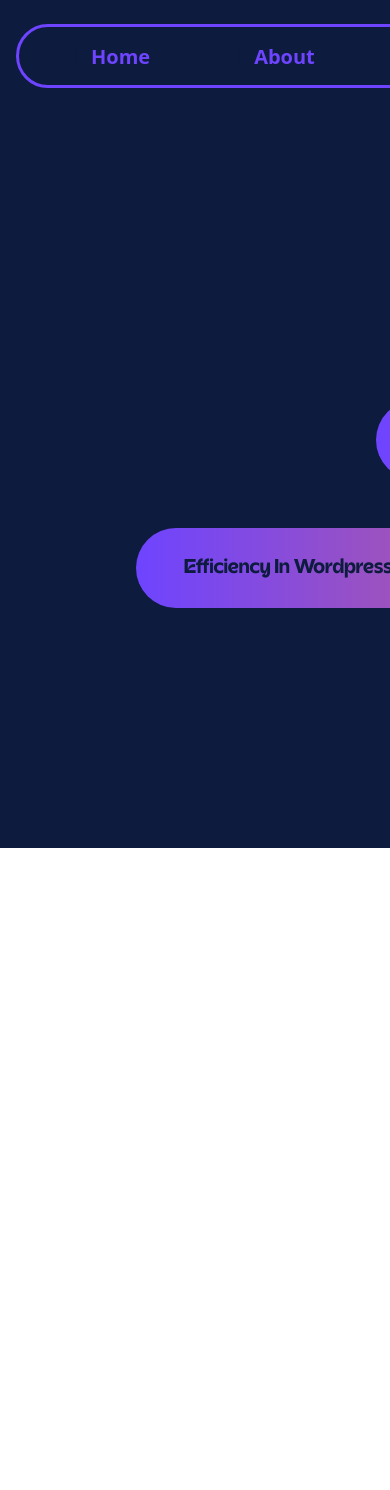
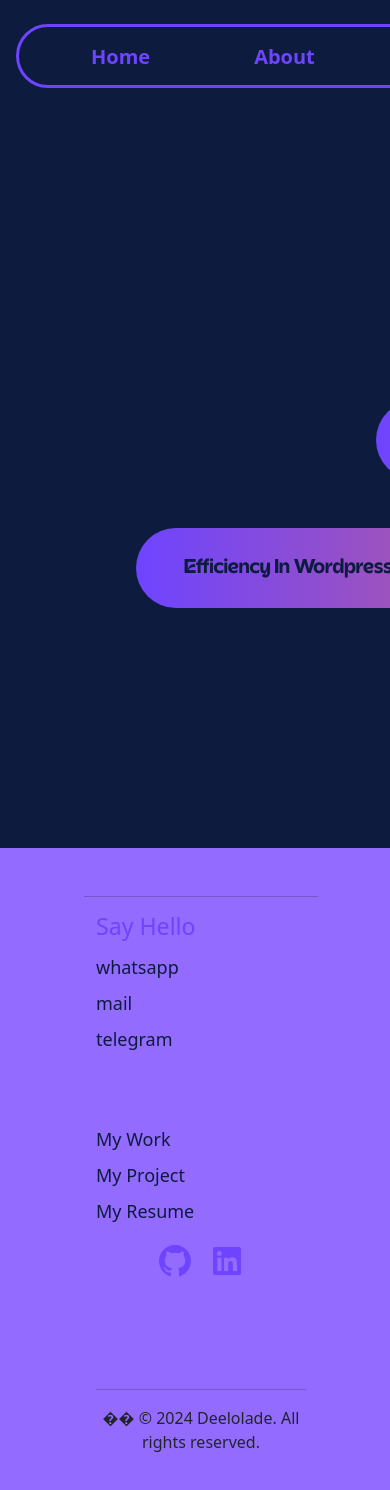
Before and after one commit to Deelolade/Portfolio, a React (Vite) app: page /works in a window 390 px wide. Shown: the top 1490 px of the page. Before the commit the page ends 848 px from the top, so only its background shows below. Built offline with nearby package versions, Linux system fonts and the light colour scheme.

Commit message:
tablet view in progress

```diff
--- a/src/App.jsx
+++ b/src/App.jsx
@@ -16,7 +16,7 @@
                 <Route path="/about" element={<About />} />
                 <Route path="/works" element={<Works />} />
             </Routes>
-            {/* <Footer/> */}
+            <Footer/>
         </Router>
 
     );
--- a/src/components/Footer.jsx
+++ b/src/components/Footer.jsx
@@ -6,35 +6,35 @@
 
 const Footer = () => {
   return (
-    <div>
-        <div className="Footer-section p-5">
-            <hr style={{maxWidth:"100%",backgroundColor:"#6e44ff"}}/>
-            <div className="Footer-top-section d-flex mt-5 mb-5 ms-5 ps-5">
-                <ul className='ps-5 lh-lg me-5 Footer-top'>
+    <div className=' footer container-fluid ps-5'>
+        <div className="Footer-section p-5 row">
+            <hr style={{maxWidth:"100%",backgroundColor:"#6e44ff",height:"1px"}}/>
+            <div className="Footer-top-section d-flex row col-sm-12 col-md-12 col-lg-5">
+                <ul className=' lh-lg  Footer-top col-sm-12 col-md-5 col-lg-5'>
                     <li><h6 className='fs-3'>Say Hello</h6></li>
                     <li><a href="https://wa.me/9122193201?text=Hello%20Habeeb%20I%20would%20like%20to%20have%20a%20discussion%20with%20you%20about%20my%20project" target="_blank">whatsapp</a></li>
                     <li><a href="mailto:oluwanisholaopeyemi2004@gmail.com?subject=Inquiry&body=Hello Habeeb I would like to ">mail</a></li>
                     <li><a href="https://t.me/@deelolade?text=Hello%20Habeeb%20I%20would%20like%20to%20have%20a%20discussion%20with%20you%20about%20a%20project" target="_blank">telegram</a></li>
                 </ul>
-                <ul className='mt-5 ms-5 lh-lg Footer-top-two' >
+                <ul className='mt-5  lh-lg Footer-top-two col-sm-12 col-md-5 col-lg-5' >
                     <li><Link to="">My Work</Link></li>
                     <li><Link to="">My Project</Link></li>
                     <li><Link to="">My Resume</Link></li>
                 </ul>
             </div>
-            <div className="footer-icons d-flex  pt-2" >
-                    <div className="github me-3 ">
+            <div className="footer-icons d-flex col-sm-12 col-md-12 col-lg-5 my-auto " >
+                    <div className="footer-github me-3 ">
                         <a href="https://github.com/deelolade" target='_blank'>
                         <BsGithub className='github' />
                         </a>
                     </div>
-                    <div className="linkedIn ms-1">
+                    <div className="footer-linkedIn ms-1">
                         <a href="https://linkedin.com/in/deelolade" target='_blank'>
                         <FaLinkedin className='linkedIn'/>
                         </a>
                     </div>
                 </div>
-            <div className="Footer-bottom mt-5 mb-0 pt-5">
+            <div className="Footer-bottom mt-5 mb-0 pt-5 container-fluid ">
                 <hr />
                 <p className='text-center'>�� &copy; 2024 Deelolade. All rights reserved.</p>
             </div>
--- a/src/components/Information.jsx
+++ b/src/components/Information.jsx
@@ -5,11 +5,11 @@
 import 'aos/dist/aos.css'
 import { FaArrowRight } from "react-icons/fa6";
 const About = () => {
-    useEffect(()=>{
+    useEffect(() => {
         aos.init({
             duration: 1500
         });
-      },[])
+    }, [])
     return (
         <div >
             <div className="About-section p-5 pb-5">
@@ -18,22 +18,24 @@
                 </div>
                 <div className="About-container">
                     <div className="row px-2  About-container justify-contents-space-around">
-                    <div className=" col-sm-12 col-md-12 col-lg-5 About-col">
-                        <div className="p-5  pe-0 About-Image  ">
-                            <img src={ImageOne} alt="" className='About-Img'  data-aos="fade-up"/>
+                        <div className=" col-sm-12 col-md-12 col-lg-12 col-xl-12 col-xxl-5 About-col ">
+                            <div className="p-5 pe-0 About-Image  ">
+                                <img src={ImageOne} alt="" className='About-Img' data-aos="fade-up" />
                                 <div className="about-overlay mt-5 ms-5 pb-5">
                                     <div className="about-overlay-text">
-                                    <h2 className='fw-bolder' style={{color:"#6E44FF",}}>Explore My Work</h2>
-                                    <p  className='fw-bolder' style={{color:"#6e44ff",}}>Let’s Create Something Amazing Together</p>
-                                    <FaArrowRight className="about-overlay-text" style={{color:"#6e44ff"}}/>
+                                        <h2 className='fw-bolder' style={{ color: "#6E44FF", }}>Explore My Work</h2>
+                                        <p className='fw-bolder' style={{ color: "#6e44ff", }}>Let’s Create Something Amazing Together</p>
+                                        <FaArrowRight className="about-overlay-text" style={{ color: "#6e44ff" }} />
                                     </div>
                                 </div>
                             </div>
                         </div>
-                    <div className=" col-sm-12 col-md-12 col-lg-7 mt-5 About-col">
-                        <div className="p-4  mt-3 About-para"data-aos="fade-up">
+                        <div className=" col-sm-12 col-md-12 col-lg-12 col-xl-12 col-xxl-7 mt-5 About-col">
+                            <div className="p-4  mt-3 About-para" data-aos="fade-up">
                                 <h1 className='About-heading mb-4'>I am a Frontend Developer <br />Working from Lagos,Nigeria.</h1>
-                        <p className='About-text pe-4' >Whether I’m working on solo projects or contributing to larger teams, I prioritize clear communication and adaptability to meet evolving project requirements.I am committed to lifelong learning and continuously improving my skills. I enjoy tackling complex challenges, optimizing processes, and keeping up with industry trends.I’m excited to connect with like-minded individuals and contribute to projects that make a difference! <br /> <br />I'm eager to learn and explore technologies like PHP and databases, which will allow me to create seamless integrations and more robust solutions.Collaboration is essential to me; I thrive in team environments where creativity and problem-solving flourish. </p>
+                                <p className='About-text pe-4' >
+                                    As a highly skilled Full-Stack MERN Developer and WordPress Expert, I bring over 1.5 years of hands-on experience in designing and developing scalable, high-performance web applications. With a deep understanding of the MERN stack—MongoDB, Express.js, React, and Node.js—I specialize in creating dynamic, responsive, and efficient applications that meet user needs and business goals. <br /> My expertise extends beyond just backend and frontend development. I am proficient in integrating various CSS frameworks like Tailwind CSS and Bootstrap, allowing me to design visually appealing and mobile-responsive interfaces that enhance user experiences. I also leverage popular animation libraries such as Swiperjs and AOS to create smooth, engaging user interactions that bring websites to life. <br />In addition to my full-stack development skills, I have a strong command over WordPress, including building custom themes, plugins, and integrating third-party services to extend functionality. Whether it's customizing a WordPress site or building a complete web application from scratch, I focus on delivering clean, maintainable, and scalable solutions. </p>
+                                    <p className='about-text-sm '>I’m a Full-Stack MERN Developer and WordPress Expert with 1.5 years of experience building scalable web apps. I work with the MERN stack (MongoDB, Express, React, Node.js) and design responsive UIs using Tailwind CSS and Bootstrap. I also create interactive experiences with Swiperjs and AOS animations. On top of that, I’m skilled in WordPress—custom themes, plugins, and integrations. I focus on delivering high-quality, user-friendly solutions that are built to last.</p>
                             </div>
                         </div>
                     </div>
--- a/src/index.css
+++ b/src/index.css
@@ -174,12 +174,16 @@
 }
 
 .About-text {
-  font-size: 25px;
+  font-size: 20px;
   color: #6E44FF;
   line-height: 45px;
   font-family: 'Acorn-medium', sans-serif;
   background-color: none;
-  font-style: italic;
+  font-weight: lighter;
+  text-align: left;
+}
+.about-text-sm{
+  display: none;
 }
 
 .About-heading {
@@ -606,9 +610,12 @@
   border: 2px #6E44FF solid;
   background-color: #6E44FF;
 }
-
+.footer{
+  background-color: #936BFF;
+  /* height: 31.25rem; */
+}
 .Footer-section {
-  height: 31.25rem;
+  width: 100%;
   max-width: 100%;
   background-color: #936BFF;
 }
@@ -642,10 +649,18 @@
 
 .Footer-bottom {
   background-color: #936BFF;
+  width: 100%;
+  /* height: 10rem; */
 }
 
 .Footer-bottom p {
   background-color: #936BFF;
+}
+.footer-github{
+  display: none;
+}
+.footer-linkedIn{
+  display: none;
 }
 
 @media (max-width:768px) {
@@ -675,14 +690,66 @@
     background-color: #6E44FF;
     font-size: 3em;
   }
-
-  .Form-header p {
-    font-size: 1.2rem;
-  }
-
+.Form-header p {
+  font-size: 1.2rem;
+}
 .form-main {
   background-color: #6E44FF;
   width: 45%;
   margin: 0 5rem  ;
 }
+.footer{
+  width: 100%;
+  background-color: #936BFF;
 }
+.footer-icons{
+  margin: 0 auto;
+  width: 100%;
+  padding: 0 0 0 0 ;
+  justify-content: center;
+}
+.footer-github{
+  color: #0D1B3E;
+  display: block;
+}
+.footer-github:hover {
+  color: #ee6c4d;
+  transform: scale(1.1);
+  transition: .3s ease-in-out;
+}
+.footer-linkedIn{
+  display: block;
+}
+.About-heading{
+  text-align: center;
+}
+.About-text{
+  font-size: 20px;
+  line-height: 20px;
+  text-align: center;
+}
+.About-text {
+ display: none;
+}
+.about-text-sm{
+  display: block;
+  font-size: 18px;
+  color: #6E44FF;
+  line-height: 40px;
+  font-family: 'Acorn-medium', sans-serif;
+  background-color: none;
+  font-weight: lighter;
+  text-align: left;
+}
+.About-Image {
+  position: relative;
+  display: inline-block;
+}
+
+.About-Img {
+  display: block;
+  width: 100%;
+  /* height: 45rem; */
+  border-radius: 0 10rem;
+}
+}
--- a/src/pages/Home.jsx
+++ b/src/pages/Home.jsx
@@ -27,7 +27,7 @@
                 <Lottie animationData={Downwards} style={{ width: '100%', height: '100%',}}/>
             </div>
         </div>
-        {/* <About/> */}
+        <About/>
         {/* <Efficiency/> */}
         {/* <Works/> */}
         <Form/>
```
Lines whose indentation alone changed are shown as unchanged.
